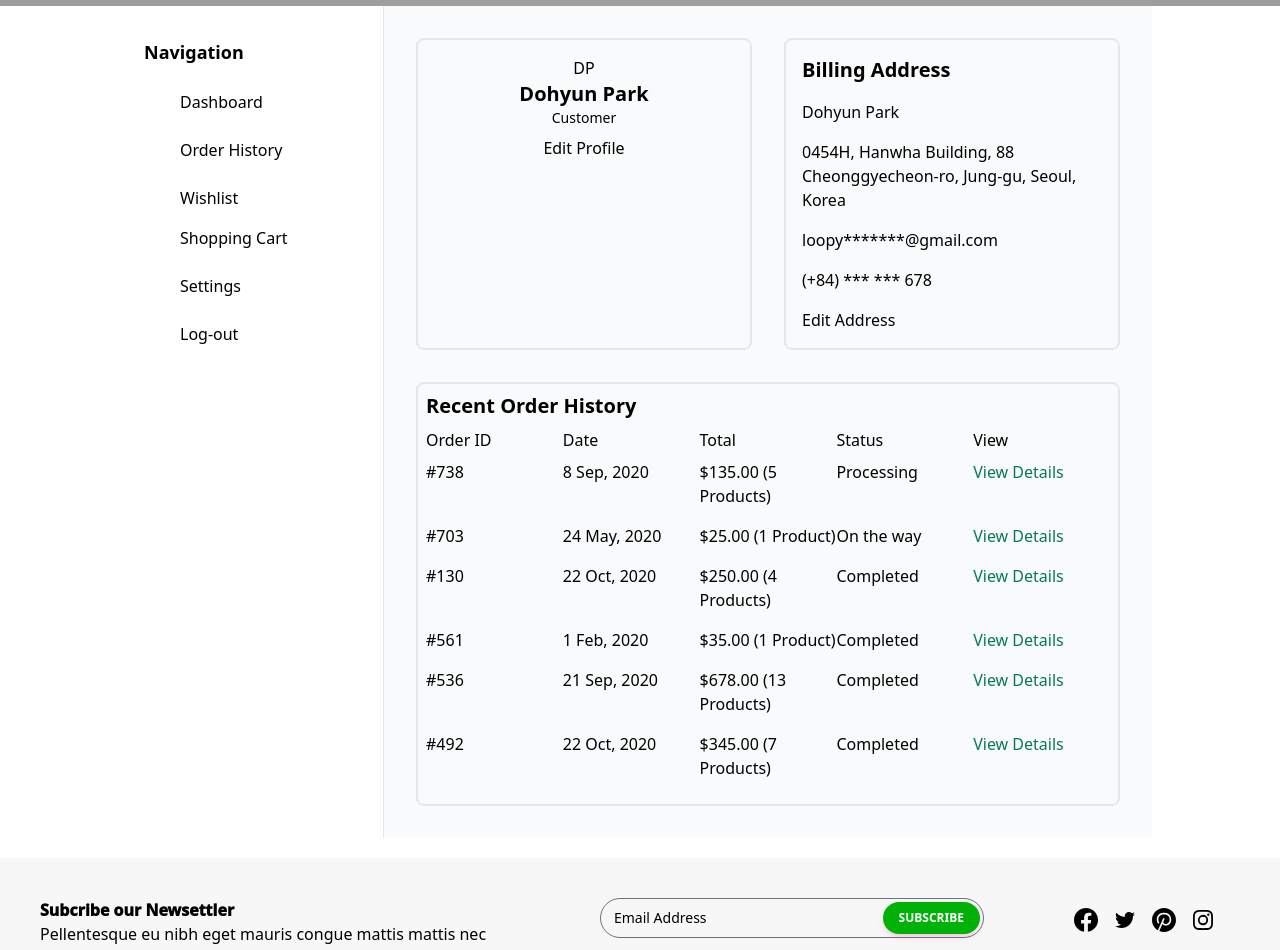
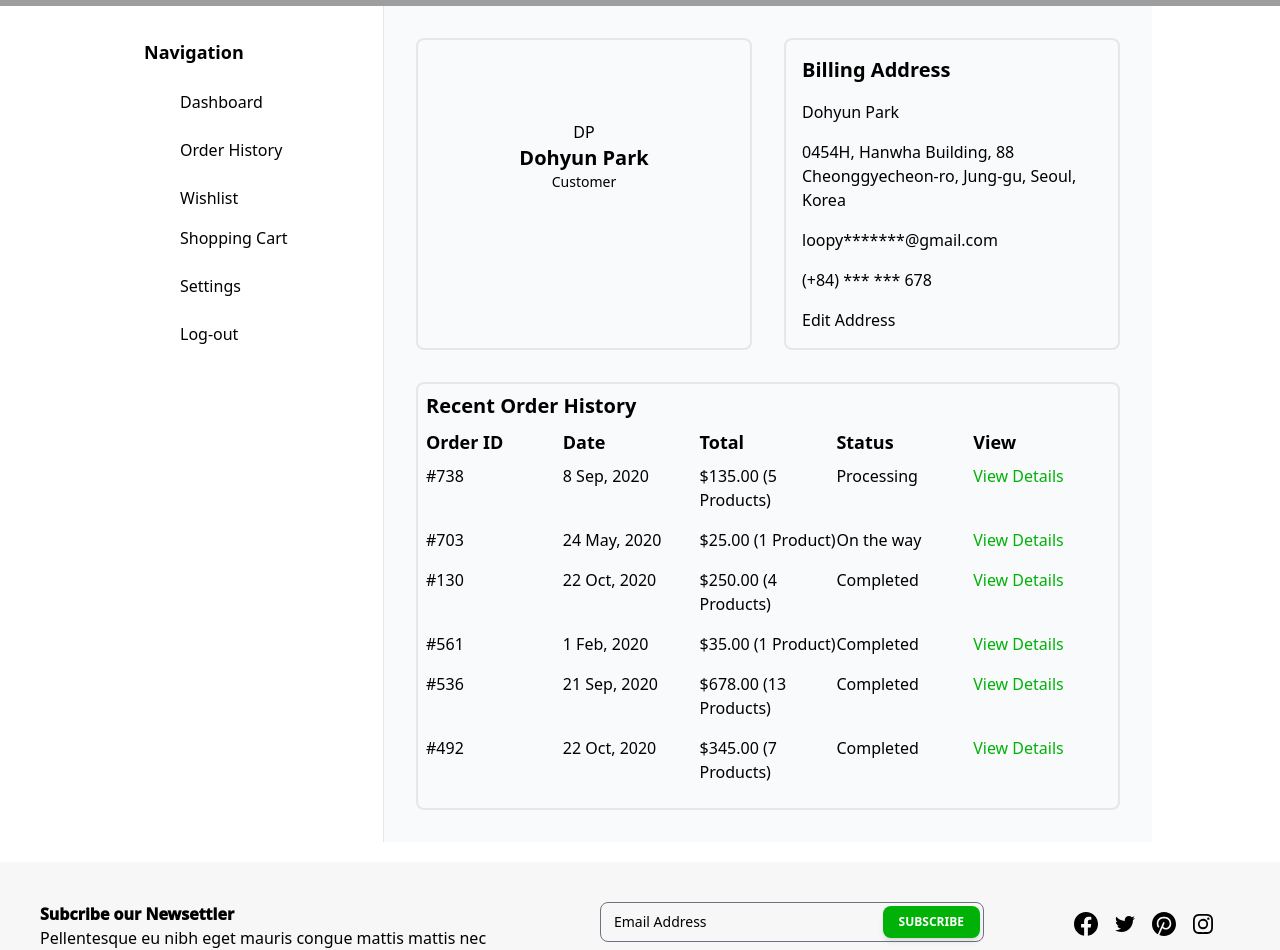
Before and after one commit to RokU-exe/BuildingITSystem, a React (Vite) app in the folder frontend/: page /profile in a window 1280 px wide. Shown: the part 1080-2030 px from the top of the page. Built offline with nearby package versions, Linux system fonts and the light colour scheme; grey boxes are pictures that could not be loaded.

Commit message:
#48-Fix bug 3

```diff
--- a/frontend/src/components/Category/Category.jsx
+++ b/frontend/src/components/Category/Category.jsx
@@ -14,7 +14,7 @@ const Category = ({category, setCategory}) => {
             {
                 categories.map((item,index)=>{
                     return (
-                        <div onClick={()=>setCategory(prev=>prev===item.categories_name?"All":item.categories_name)} key={index} className='explore-categories-list duration-300 ease-in-out hover:shadow-2xl'>
+                        <div onClick={()=>setCategory(prev=>prev===item.categories_name?"All":item.categories_name)} key={index} className='font-sans text-xs font-semibold explore-categories-list duration-300 ease-in-out hover:shadow-2xl'>
                             <div className={category===item.categories_name?"active":""}>
                                 <a href="#product-display"><img src={item.categories_image} alt="" /></a>
                                 <p>{item.categories_name}</p>
@@ -24,7 +24,7 @@ const Category = ({category, setCategory}) => {
                 })
             }
         </div>
-        <hr />
+        <hr/>
     </div>
   )
 }
--- a/frontend/src/components/Header/Header.jsx
+++ b/frontend/src/components/Header/Header.jsx
@@ -8,7 +8,7 @@ const Header = () => {
         <div className='header-banner'>
           <h2>Fresh & Healthy</h2>
           <h2>Organic Food</h2>
-          <button>Shop now</button>
+          <button className='bg-[#00b207] hover:shadow-lg hover:shadow-green-500/40  text-white transition-all duration-200 ease-linear py-2 px-4 text-center align-middle font-sans text-xs font-bold shadow-md '>Shop now</button>
         </div>
     </div>
     <div className='header-febox'>
--- a/frontend/src/components/Navbar/Navbar.jsx
+++ b/frontend/src/components/Navbar/Navbar.jsx
@@ -15,18 +15,18 @@ const Navbar = () => {
       </div>
       <div class="relative flex h-10 w-full min-w-[200px] max-w-[24rem]">
             <button
-            class="!absolute right-1 top-1 z-10 select-none rounded-full bg-[#00b207] py-2 px-4 text-center align-middle font-sans text-xs font-bold uppercase text-white shadow-md shadow-pink-500/20 transition-all hover:shadow-lg hover:shadow-green-500/40 focus:opacity-[0.85] focus:shadow-none active:opacity-[0.85] active:shadow-none peer-placeholder-shown:pointer-events-none peer-placeholder-shown:bg-blue-gray-500 peer-placeholder-shown:opacity-50 peer-placeholder-shown:shadow-none"
+            class="!absolute right-1 top-1 z-10 rounded-lg bg-[#00b207] hover:shadow-lg hover:shadow-green-500/40  text-white transition-all duration-200 ease-linear py-2 px-4 text-center align-middle font-sans text-xs font-bold uppercase shadow-md "
             type="button"
             data-ripple-light="true">
               Search
             </button>
             <input
                 type="email"
-                class="peer h-full w-full rounded-full border border-blue-gray-200 bg-transparent px-3 py-2.5 pr-20 font-sans text-sm font-normal text-blue-gray-700 outline outline-0 transition-all placeholder-shown:border placeholder-shown:border-blue-gray-200 placeholder-shown:border-t-blue-gray-200 focus:border-2 focus:border-pink-500 focus:border-t-transparent focus:outline-0 disabled:border-0 disabled:bg-blue-gray-50"
+                class="peer h-full w-full rounded-lg border border-blue-gray-200 bg-transparent focus:ring-2 focus:ring-transparent px-3 py-2.5 pr-20 font-sans text-sm font-normal text-blue-gray-700 outline outline-0 transition-all placeholder-shown:border placeholder-shown:border-blue-gray-200 placeholder-shown:border-t-blue-gray-200 focus:border-2 focus:border-[#00b207] focus:border-t-transparent focus:outline-0 disabled:border-0 disabled:bg-blue-gray-50"
                 placeholder=" "
                 required
             />
-            <label class="before:content[' '] after:content[' '] pointer-events-none absolute left-0 -top-1.5 flex h-full w-full select-none text-[11px] font-normal leading-tight text-blue-gray-400 transition-all before:pointer-events-none before:mt-[6.5px] before:mr-1 before:box-border before:block before:h-1.5 before:w-2.5 before:rounded-tl-md before:border-t before:border-l before:border-blue-gray-200 before:transition-all after:pointer-events-none after:mt-[6.5px] after:ml-1 after:box-border after:block after:h-1.5 after:w-2.5 after:flex-grow after:rounded-tr-md after:border-t after:border-r after:border-blue-gray-200 after:transition-all peer-placeholder-shown:text-sm peer-placeholder-shown:leading-[3.75] peer-placeholder-shown:text-blue-gray-500 peer-placeholder-shown:before:border-transparent peer-placeholder-shown:after:border-transparent peer-focus:text-[11px] peer-focus:leading-tight peer-focus:text-pink-500 peer-focus:before:border-t-2 peer-focus:before:border-l-2 peer-focus:before:!border-pink-500 peer-focus:after:border-t-2 peer-focus:after:border-r-2 peer-focus:after:!border-pink-500 peer-disabled:text-transparent peer-disabled:before:border-transparent peer-disabled:after:border-transparent peer-disabled:peer-placeholder-shown:text-blue-gray-500">
+            <label class="before:content[' '] after:content[' '] pointer-events-none absolute left-0 -top-1.5 flex h-full w-full select-none text-[11px] font-normal leading-tight text-blue-gray-400 transition-all before:pointer-events-none before:mt-[6.5px] before:mr-1 before:box-border before:block before:h-1.5 before:w-2.5 before:rounded-tl-md before:border-t before:border-l before:border-blue-gray-200 before:transition-all after:pointer-events-none after:mt-[6.5px] after:ml-1 after:box-border after:block after:h-1.5 after:w-2.5 after:flex-grow after:rounded-tr-md after:border-t after:border-r after:border-blue-gray-200 after:transition-all peer-placeholder-shown:text-sm peer-placeholder-shown:leading-[3.75] peer-placeholder-shown:text-blue-gray-500 peer-placeholder-shown:before:border-transparent peer-placeholder-shown:after:border-transparent peer-focus:text-[11px] peer-focus:leading-tight peer-focus:text-[#00b207] peer-focus:before:border-t-2 peer-focus:before:border-l-2 peer-focus:before:!border-[#00b207] peer-focus:after:border-t-2 peer-focus:after:border-r-2 peer-focus:after:!border-[#00b207] peer-disabled:text-transparent peer-disabled:before:border-transparent peer-disabled:after:border-transparent peer-disabled:peer-placeholder-shown:text-blue-gray-500">
                 Search
             </label>
       </div>
--- a/frontend/src/components/Subcribe/Subcribe.jsx
+++ b/frontend/src/components/Subcribe/Subcribe.jsx
@@ -11,18 +11,18 @@ const Subcribe = () => {
 
         <div class="relative flex h-10 w-full min-w-[200px] max-w-[24rem]">
             <button
-            class="!absolute right-1 top-1 z-10 select-none rounded-full bg-[#00b207] focus:ring-4 focus:ring-green-300 py-2 px-4 text-center align-middle font-sans text-xs font-bold uppercase text-white shadow-md shadow-pink-500/20 transition-all hover:shadow-lg hover:shadow-green-500/40 focus:opacity-[0.85] focus:shadow-none active:opacity-[0.85] active:shadow-none peer-placeholder-shown:pointer-events-none peer-placeholder-shown:bg-blue-gray-500 peer-placeholder-shown:opacity-50 peer-placeholder-shown:shadow-none"
+            class="!absolute right-1 top-1 z-10 rounded-lg bg-[#00b207] hover:shadow-lg hover:shadow-green-500/40  text-white transition-all duration-200 ease-linear py-2 px-4 text-center align-middle font-sans text-xs font-bold uppercase shadow-md "
             type="button"
             data-ripple-light="true">
                 Subscribe
             </button>
             <input
                 type="email"
-                class="peer h-full w-full rounded-full border border-blue-gray-200 bg-transparent px-3 py-2.5 pr-20 font-sans text-sm font-normal text-blue-gray-700 outline outline-0 transition-all placeholder-shown:border placeholder-shown:border-blue-gray-200 placeholder-shown:border-t-blue-gray-200 focus:border-2 focus:border-pink-500 focus:border-t-transparent focus:outline-0 disabled:border-0 disabled:bg-blue-gray-50"
-                placeholder=" "
+                class="peer h-full w-full rounded-lg border border-blue-gray-200 bg-transparent focus:ring-2 focus:ring-transparent px-3 py-2.5 pr-20 font-sans text-sm font-normal text-blue-gray-700 outline outline-0 transition-all placeholder-shown:border placeholder-shown:border-blue-gray-200 placeholder-shown:border-t-blue-gray-200 focus:border-2 focus:border-[#00b207] focus:border-t-transparent focus:outline-0 disabled:border-0 disabled:bg-blue-gray-50"
+                placeholder=" "outline-none transition-all duration-200
                 required
             />
-            <label class="before:content[' '] after:content[' '] pointer-events-none absolute left-0 -top-1.5 flex h-full w-full select-none text-[11px] font-normal leading-tight text-blue-gray-400 transition-all before:pointer-events-none before:mt-[6.5px] before:mr-1 before:box-border before:block before:h-1.5 before:w-2.5 before:rounded-tl-md before:border-t before:border-l before:border-blue-gray-200 before:transition-all after:pointer-events-none after:mt-[6.5px] after:ml-1 after:box-border after:block after:h-1.5 after:w-2.5 after:flex-grow after:rounded-tr-md after:border-t after:border-r after:border-blue-gray-200 after:transition-all peer-placeholder-shown:text-sm peer-placeholder-shown:leading-[3.75] peer-placeholder-shown:text-blue-gray-500 peer-placeholder-shown:before:border-transparent peer-placeholder-shown:after:border-transparent peer-focus:text-[11px] peer-focus:leading-tight peer-focus:text-pink-500 peer-focus:before:border-t-2 peer-focus:before:border-l-2 peer-focus:before:!border-pink-500 peer-focus:after:border-t-2 peer-focus:after:border-r-2 peer-focus:after:!border-pink-500 peer-disabled:text-transparent peer-disabled:before:border-transparent peer-disabled:after:border-transparent peer-disabled:peer-placeholder-shown:text-blue-gray-500">
+            <label class="before:content[' '] after:content[' '] pointer-events-none absolute left-0 -top-1.5 flex h-full w-full select-none text-[11px] font-normal leading-tight text-blue-gray-400 transition-all before:pointer-events-none before:mt-[6.5px] before:mr-1 before:box-border before:block before:h-1.5 before:w-2.5 before:rounded-tl-md before:border-t before:border-l before:border-blue-gray-200 before:transition-all after:pointer-events-none after:mt-[6.5px] after:ml-1 after:box-border after:block after:h-1.5 after:w-2.5 after:flex-grow after:rounded-tr-md after:border-t after:border-r after:border-blue-gray-200 after:transition-all peer-placeholder-shown:text-sm peer-placeholder-shown:leading-[3.75] peer-placeholder-shown:text-blue-gray-500 peer-placeholder-shown:before:border-transparent peer-placeholder-shown:after:border-transparent peer-focus:text-[11px] peer-focus:leading-tight peer-focus:text-[#00b207] peer-focus:before:border-t-2 peer-focus:before:border-l-2 peer-focus:before:!border-[#00b207] peer-focus:after:border-t-2 peer-focus:after:border-r-2 peer-focus:after:!border-[#00b207] peer-disabled:text-transparent peer-disabled:before:border-transparent peer-disabled:after:border-transparent peer-disabled:peer-placeholder-shown:text-blue-gray-500">
                 Email Address
             </label>
         </div>
--- a/frontend/src/pages/OrderDetails/OrderDetails.jsx
+++ b/frontend/src/pages/OrderDetails/OrderDetails.jsx
@@ -8,7 +8,7 @@ const OrderDetails = () => {
     <div class="grid grid-cols-8">
         {/* Navigation bar */}
         <div class="col-start-1 col-end-2">
-            <aside className="w-64 p-4 col-start-1 bg-white">
+            <aside className="w-64 p-4 mt-4 col-start-1 bg-white">
             <nav className="space-y-4">
             <h2 className="text-lg font-bold">Navigation</h2>
             <ul className="space-y-2">
--- a/frontend/src/pages/ProductDisplay/ProductDisplay.jsx
+++ b/frontend/src/pages/ProductDisplay/ProductDisplay.jsx
@@ -191,7 +191,7 @@ const ProductDisplay = () => {
           <a
               href="#"
               title=""
-              class="mt-0 sm:mt-0 bg-[#00b207] hover:bg-green-300 text-white focus:ring-4 focus:ring-green-300 font-medium rounded-full text-sm px-40 py-4 transition-colors duration-300 ease-in-out dark:bg-primary-600 dark:hover:bg-green-700 focus:outline-none dark:focus:ring-green-800 flex items-center justify-center"
+              class="mt-0 sm:mt-0 g-[#00b207] hover:shadow-lg hover:shadow-green-500/40  text-white transition-all duration-200 ease-linear text-center align-middle font-sans uppercase shadow-md  bg-[#00b207] focus:ring-4 focus:ring-green-300 font-medium rounded-full text-sm px-40 py-4 dark:bg-primary-600 dark:hover:bg-green-700 focus:outline-none dark:focus:ring-green-800 flex items-center justify-center"
               role="button"
             >
               <p class= "w-max ">Add To Cart</p>
--- a/frontend/src/pages/Profile/Profile.jsx
+++ b/frontend/src/pages/Profile/Profile.jsx
@@ -13,7 +13,7 @@ const Profile = () => {
           <ul className="space-y-2">
                 <Link to='/profile'>
                     <li>
-                    <a href="#" className="flex items-center p-2 pb-4 space-x-2 hover:bg-green-100 rounded">
+                    <a href="#" className="flex items-center p-2 mb-2 space-x-2 hover:bg-green-100 rounded">
                         <div className="w-5 h-5" />
                         <span>Dashboard</span>
                     </a>
@@ -59,7 +59,7 @@ const Profile = () => {
       {/* customer profile */}
       <main className="flex-1 p-8 space-y-8">
         <div className="grid grid-cols-1 gap-8 md:grid-cols-2">
-            <div className="flex flex-col items-center p-4 border-2 rounded-lg ">
+            <div className="flex flex-col items-center p-4 pt-20 border-2 rounded-lg ">
                 <div>
                     <div src="/placeholder-user.jpg" alt="Profile Picture" />
                     <div>DP</div>
@@ -67,9 +67,6 @@ const Profile = () => {
                 <div className="text-center">
                     <h3 className="text-xl font-bold">Dohyun Park</h3>
                     <p className="text-sm text-muted-foreground">Customer</p>
-                    <div variant="outline" className="mt-2">
-                        Edit Profile
-                    </div>
                 </div>
             </div>
             <div className="p-4 space-y-4 border-2 rounded-lg">
@@ -87,11 +84,11 @@ const Profile = () => {
           <div>
             <div>
               <div className='m-2 grid grid-cols-5'>
-                <div>Order ID</div>
-                <div>Date</div>
-                <div>Total</div>
-                <div>Status</div>
-                <div>View</div>
+                <div className='text-lg font-semibold'>Order ID</div>
+                <div className='text-lg font-semibold'>Date</div>
+                <div className='text-lg font-semibold'>Total</div>
+                <div className='text-lg font-semibold'>Status</div>
+                <div className='text-lg font-semibold'>View</div>
               </div>
             </div>
             <div className='m-2'>
@@ -100,7 +97,7 @@ const Profile = () => {
                 <div>8 Sep, 2020</div>
                 <div>$135.00 (5 Products)</div>
                 <div>Processing</div>
-                <div className="text-green-600 hover:text-green-400">
+                <div className="text-[#00b207] hover:text-green-300 transition-all duration-200 ease-linear">
                   <Link to='/orderdetails'>View Details</Link>
                 </div>
               </div>
@@ -109,7 +106,7 @@ const Profile = () => {
                 <div>24 May, 2020</div>
                 <div>$25.00 (1 Product)</div>
                 <div>On the way</div>
-                <div className="text-green-600 hover:text-green-400">
+                <div className="text-[#00b207] hover:text-green-300 transition-all duration-200 ease-linear">
                   <Link to='/orderdetails'>View Details</Link>
                 </div>
               </div>
@@ -118,7 +115,7 @@ const Profile = () => {
                 <div>22 Oct, 2020</div>
                 <div>$250.00 (4 Products)</div>
                 <div>Completed</div>
-                <div className=" text-green-600 hover:text-green-400">
+                <div className=" text-[#00b207] hover:text-green-300 transition-all duration-200 ease-linear">
                   <Link to='/orderdetails'>View Details</Link>
                 </div>
               </div>
@@ -127,7 +124,7 @@ const Profile = () => {
                 <div>1 Feb, 2020</div>
                 <div>$35.00 (1 Product)</div>
                 <div>Completed</div>
-                <div className=" text-green-600 hover:text-green-400">
+                <div className=" text-[#00b207] hover:text-green-300 transition-all duration-200 ease-linear">
                   <Link to='/orderdetails'>View Details</Link>
                 </div>
               </div>
@@ -136,7 +133,7 @@ const Profile = () => {
                 <div>21 Sep, 2020</div>
                 <div>$678.00 (13 Products)</div>
                 <div>Completed</div>
-                <div className=" text-green-600 hover:text-green-400">
+                <div className=" text-[#00b207] hover:text-green-300 transition-all duration-200 ease-linear">
                   <Link to='/orderdetails'>View Details</Link>
                 </div>
               </div>
@@ -145,7 +142,7 @@ const Profile = () => {
                 <div>22 Oct, 2020</div>
                 <div>$345.00 (7 Products)</div>
                 <div>Completed</div>
-                <div className=" text-green-600 hover:text-green-400">
+                <div className=" text-[#00b207] hover:text-green-300 transition-all duration-200 ease-linear">
                   <Link to='/orderdetails'>View Details</Link>
                 </div>
               </div>
--- a/frontend/src/pages/ShoppingCart/ShoppingCart.jsx
+++ b/frontend/src/pages/ShoppingCart/ShoppingCart.jsx
@@ -198,7 +198,7 @@ const ShoppingCart = () => {
                                 <p class="font-medium text-xl leading-8 text-black">Total</p>
                                 <p class="font-semibold text-xl leading-8 text-green-600">$485.00</p>
                             </div>
-                            <Link to='./order'><button class="w-full text-center bg-[#00b207] rounded-full py-3 px-6 font-semibold text-lg text-white transition-all duration-500 hover:bg-green-300">Proceed to checkout</button></Link>
+                            <Link to='./order'><button class="w-full text-center bg-[#00b207] rounded-full py-3 px-6 font-semibold text-lg text-white transition-all duration-300 hover:bg-green-300">Proceed to checkout</button></Link>
                         </form>
                     </div>
                 </div>
```
Also changed, not shown: frontend/src/pages/Login/Login.jsx (+8 -8 lines), frontend/src/pages/Register/Register.jsx (+7 -7 lines).
